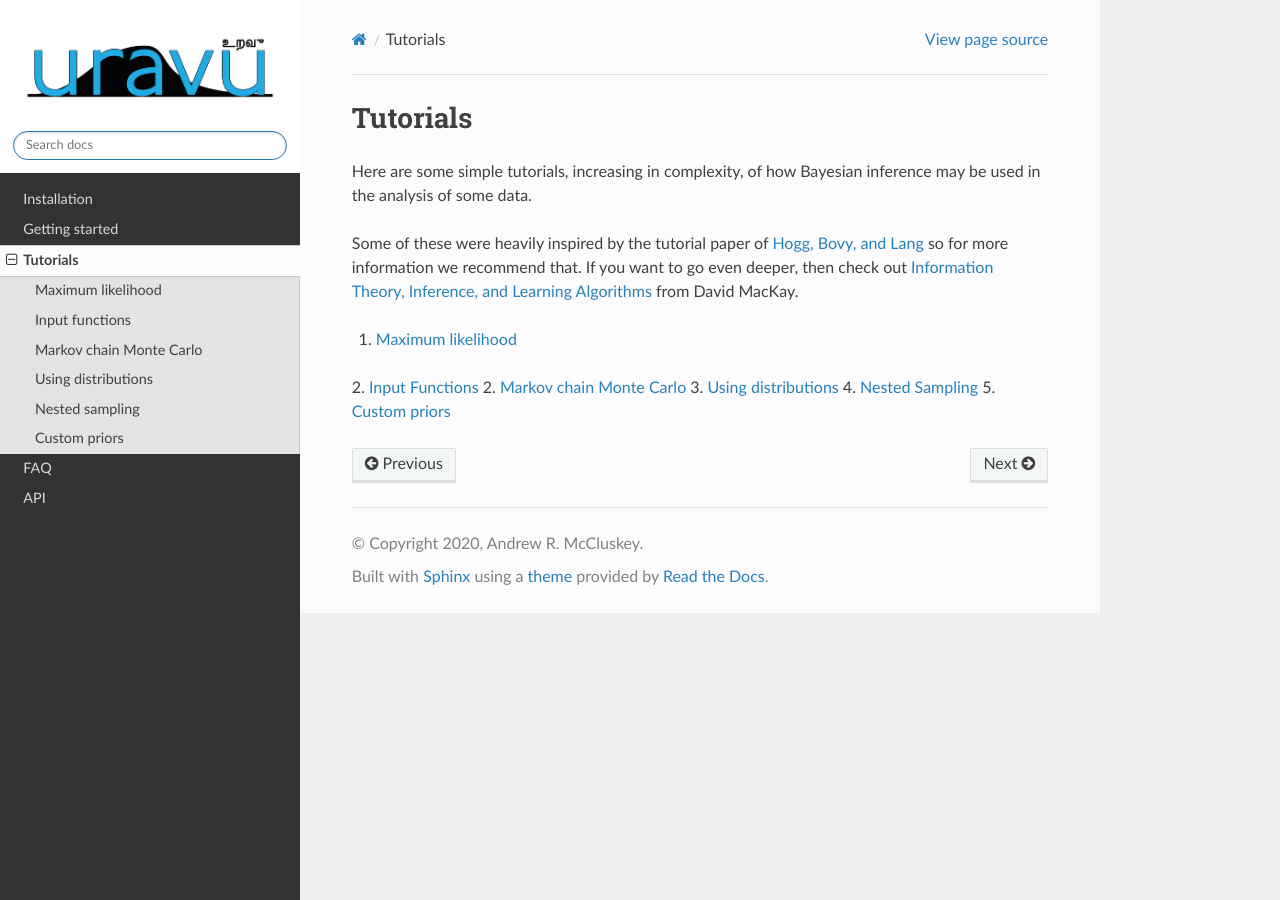
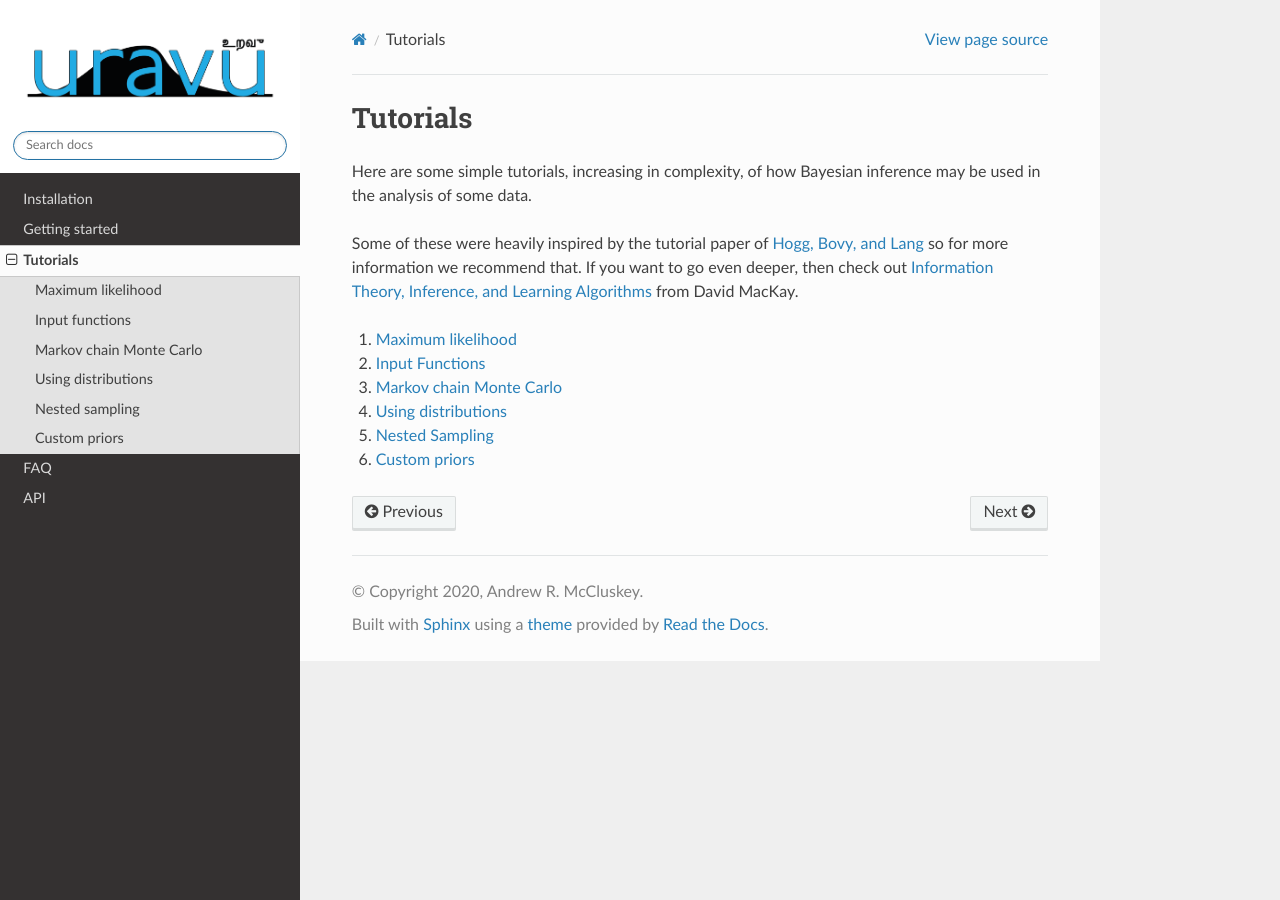
Before and after one commit to arm61/uravu, a Sphinx documentation site: the page built from docs/source/tutorials.rst, in a window 1280 px wide. Built offline with Sphinx 7.4.7 and the Read the Docs theme 2.0.0, drawn with Linux system fonts in a browser that asks for light colours; formulas are drawn with MathJax 3.

Commit message:
Update tutorials.rst

```diff
--- a/docs/source/tutorials.rst
+++ b/docs/source/tutorials.rst
@@ -8,10 +8,10 @@
 
 1. `Maximum likelihood`_
 2. `Input Functions`_
-2. `Markov chain Monte Carlo`_
-3. `Using distributions`_
-4. `Nested Sampling`_
-5. `Custom priors`_
+3. `Markov chain Monte Carlo`_
+4. `Using distributions`_
+5. `Nested Sampling`_
+6. `Custom priors`_
 
 
 .. toctree::
```
